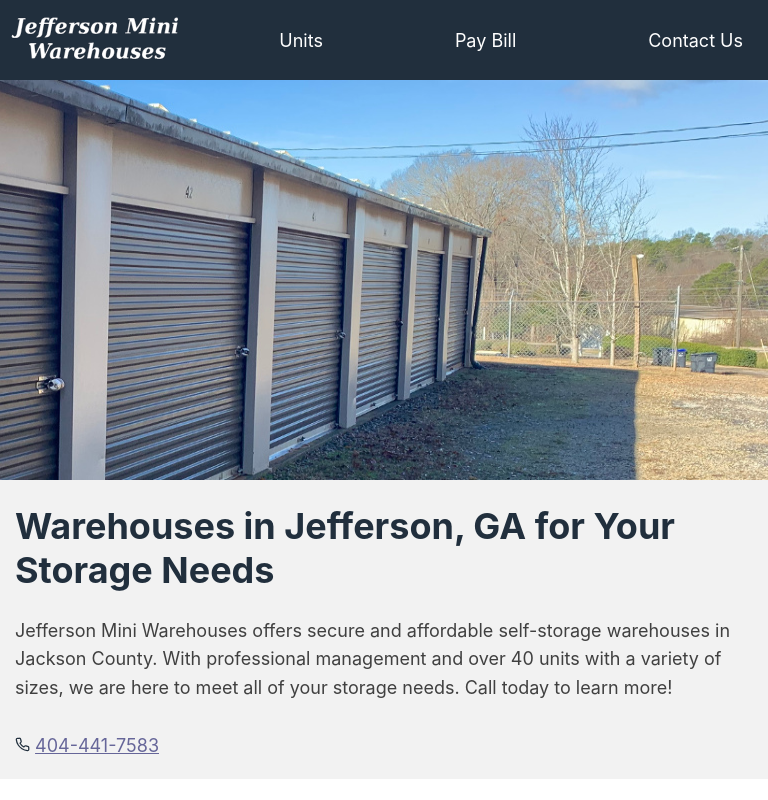
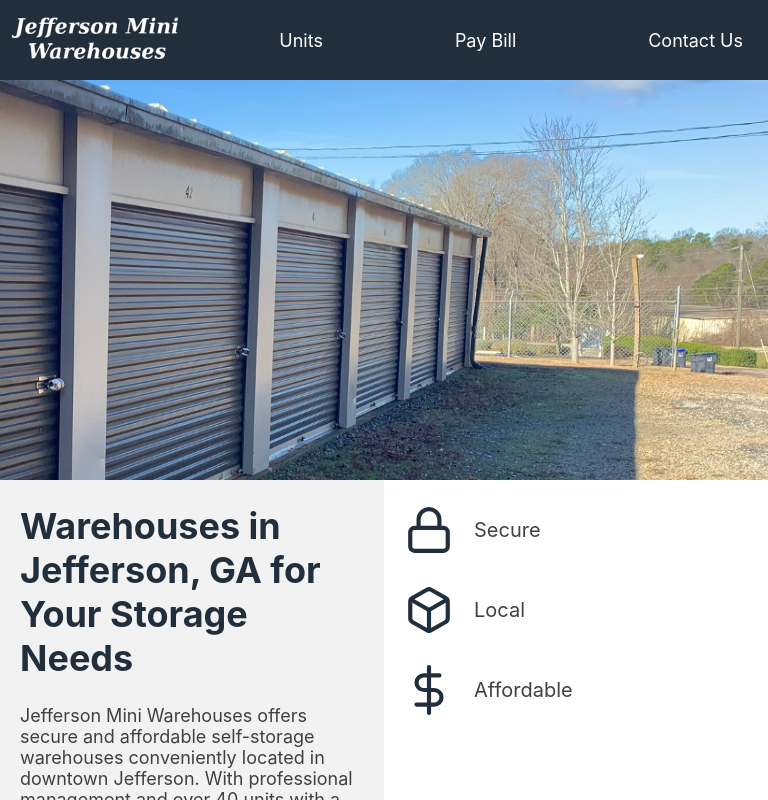
Before and after one commit to jmbuchanan/storage-ui, a React (Create React App) app: page / in a window 768 px wide. Shown: the top 800 px of the page. Built offline with nearby package versions, Linux system fonts and the light colour scheme.

Commit message:
css refactor

```diff
--- a/src/App.js
+++ b/src/App.js
@@ -7,11 +7,11 @@ import Routes from './common/Routes';
 
 function App() {
   return (
-    <div className="container">
-    <Header />
-    <Routes />
-    <Footer />
-    </div>
+    <>
+      <Header />
+      <Routes />
+      <Footer />
+    </>
   );
 }
 
--- a/src/common/Header.js
+++ b/src/common/Header.js
@@ -33,7 +33,6 @@ class Header extends Component {
     return (
       <>
       <header>
-      </header>
         <nav>
           <div className="logo-and-menu-button">
             <Link className="logo" onClick={this.removeToggle} to="/">
@@ -47,6 +46,7 @@ class Header extends Component {
             <li><Link onClick={this.removeToggle} to="/contact">Contact Us</Link></li>
           </ul>
         </nav>
+      </header>
       </>
       );
     }
--- a/src/home/BodyText.js
+++ b/src/home/BodyText.js
@@ -6,10 +6,9 @@ var BodyText = function () {
     <div className="body-text">
       <h1>Warehouses in Jefferson, GA for Your Storage Needs</h1>
       <p>Jefferson Mini Warehouses offers secure and affordable self-storage warehouses
-           in Jackson County. With professional management and over 40 units with a variety of sizes,
-           we are here to meet all of your storage needs. Call today to learn more!<br/><br/>
-           <Phone size='15' color='#212F3D'/> <a className="phone" href="tel://+14044417583">404-441-7583</a>
+         conveniently located in downtown Jefferson. With professional management and over 40 units with a variety of sizes, we are here to meet all of your storage needs. Call today to learn more!
       </p>
+      <Phone size='15' color='#212F3D'/> <a className="phone" href="tel://+14044417583">404-441-7583</a>
     </div>
   );
 
--- a/src/home/Home.js
+++ b/src/home/Home.js
@@ -3,6 +3,8 @@ import React from 'react';
 import Jumbotron from './Jumbotron';
 import BodyText from './BodyText';
 import Features from './Features';
+
+import './style.css';
 
 function Home() {
 
--- /dev/null
+++ b/src/home/style.css
@@ -0,0 +1,86 @@
+.home {
+  display: grid;
+  grid-area: main;
+  grid-template-columns: 100%;
+  grid-template-rows: auto auto 1fr;
+  grid-template-areas:
+  "picture"
+  "text"
+  "features";
+}
+
+.picture-div-mobile {
+  grid-area: picture;
+  display: block;
+  width: 375px;
+  height: 400px;
+}
+
+.picture-div {
+  display: none;
+}
+
+.body-text {
+  grid-area: text;
+  padding: 0px 20px 20px 20px;
+  background-color: #f2f2f2;
+}
+
+.features {
+  grid-area: features;
+}
+
+.phone {
+  text-decoration: underline;
+  font-weight: normal;
+  color: #666699;
+}
+
+.features ul {
+  display: flex;
+  flex-direction: column;
+  justify-content: space-around;
+  list-style-type: none;
+  padding: 10px 20px 20px 20px;
+  margin: 0;
+}
+
+.features ul li {
+  display: flex;
+  align-items: center;
+  margin: 15px 0px;
+}
+
+.feature {
+  font-size: 20px;
+  margin-left: 20px;
+}
+
+@media (min-width: 500px) {
+
+  .picture-div {
+    display: initial;
+    max-height: 400px;
+    overflow: hidden;
+    grid-area: picture;
+  }
+
+  .picture-div-mobile {
+    display: none;
+  }
+
+  .picture {
+    height: 100%;
+    width: 1250px;
+    float: right;
+  }
+
+  .home {
+    overflow: hidden;
+    grid-template-columns: 1fr 1fr;
+    grid-template-rows: auto 1fr;
+    grid-template-areas:
+    "picture picture"
+    "text features";
+  }
+}
--- a/src/style.css
+++ b/src/style.css
@@ -9,11 +9,15 @@ body {
   color: #404040;
 }
 
-.container {
+#root {
   min-height: 951px;
   display: grid;
   grid-template-columns: 17.5% 65% 17.5%;
   grid-template-rows: auto 1fr 80px;
+  grid-template-areas:
+  "header header header"
+  "leftGutter main rightGutter"
+  "footer footer footer";
 }
 
 header {
@@ -85,67 +89,12 @@ nav {
   padding: 15px;
 }
 
-.home {
-  display: grid;
-  grid-area: 2 / 2 / 3 / 3;
-  grid-template-columns: 1fr 1fr;
-  grid-template-rows: auto 1fr;
-  overflow: hidden;
-}
-
-.picture-div {
-  max-height: 400px;
-  overflow: hidden;
-  grid-area: 1 / 1 / 2 / 3;
-}
-
-.picture-div-mobile {
-  display: none;
-}
-
-.picture {
-  height: 100%;
-  width: 1250px;
-  float: right;
-}
-
-.body-text {
-  grid-row: 2;
-  grid-column: 1;
-  padding: 0px 15px;
-  background-color: #f2f2f2;
-}
 
 h1 {
   color: #212F3D;
 }
 
-.body-text p {
-  line-height: 1.6;
-}
 
-.features {
-  grid-row: 2;
-  grid-column: 2;
-}
-
-.features ul {
-  display: flex;
-  flex-direction: column;
-  justify-content: space-around;
-  list-style-type: none;
-}
-
-.features ul li {
-  display: flex;
-  align-items: center;
-  margin: 15px 0px;
-}
-
-.feature {
-  font-size: 20px;
-  margin-left: 20px;
-}
 
 footer {
   display: flex;
@@ -256,12 +205,6 @@ Units
   color: #999999;
 }
 
-.phone {
-  text-decoration: underline;
-  font-weight: normal;
-  color: #666699;
-}
-
 
 /**************************
 Tables
@@ -316,8 +259,12 @@ tr:nth-child(even) {
 
 @media only screen and (max-width: 900px) {
 
-  .container {
+  #root {
     grid-template-columns: 100%;
+    grid-template-areas:
+    "header"
+    "main"
+    "footer";
   }
 
   nav {
@@ -331,38 +278,15 @@ tr:nth-child(even) {
   }
 
   header {
-    grid-row: 1;
-    grid-column: 1;
+    grid-area: "header";
   }
 
   .default-body {
-    grid-area: 2 / 1 / 3 / 2;
-  }
-
-  .home {
-    grid-area: 2 / 1 / 3 / 2;
-    grid-template-columns: 100%;
-    grid-template-rows: auto auto 1fr;
-  }
-
-  .picture-div {
-    grid-row: 1;
-    grid-column: 1;
-  }
-
-  .body-text {
-    grid-row: 2;
-    grid-column: 1;
-  }
-
-  .features {
-    grid-row: 3;
-    grid-column: 1;
+    grid-area: "main";
   }
 
   footer {
-    grid-row: 3;
-    grid-column: 1;
+    grid-area: "footer";
     text-align: center;
     color: white;
   }
@@ -407,6 +331,10 @@ tr:nth-child(even) {
     border-color: #364D63;
   }
 
+  .unit-picture-div {
+    display: none;
+  }
+
   .unit-div {
     width: 345px;
     height: 400px;
@@ -420,26 +348,6 @@ tr:nth-child(even) {
     display: none;
   }
 
-  .unit-picture-div {
-    display: none;
-  }
-
-  .picture-div {
-    display: none;
-  }
-
-  .picture {
-    height: unset;
-    width: unset;
-    float: unset;
-  }
-
-  .picture-div-mobile {
-    display: block;
-    width: 375px;
-    height: 400px;
-  }
-
   .unit-picture-div-mobile {
     display: block;
   }
```
Lines whose indentation alone changed are shown as unchanged.
